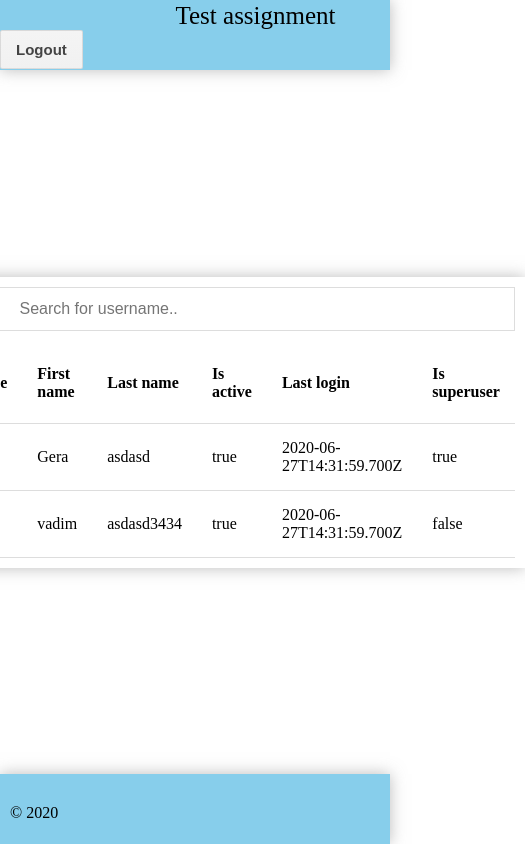
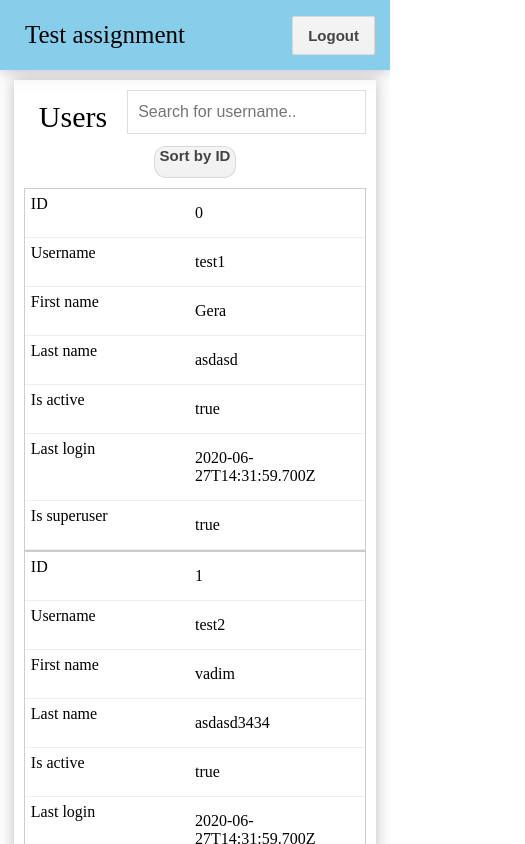
Before and after one commit to soldor37/authAsign, a Vue app: page /users in a window 390 px wide. Shown: the top 844 px of the page, 525 px wide, since content can reach past the window. Built offline with nearby package versions, Linux system fonts and the light colour scheme; no server answers; sample sign-in values are in the browser's storage.

Commit message:
responsive beta

```diff
--- a/src/App.vue
+++ b/src/App.vue
@@ -77,7 +77,7 @@ body {
 }
 .header-title {
   font-size: 25px;
-  margin-left: 45%;
+  margin-left: 25px;
 }
 .view-content {
   flex: 1;
@@ -128,4 +128,7 @@ body {
   background: rgb(245, 245, 245) linear-gradient(#f4f4f4, #f1f1f1);
   transition: all 0.218s ease 0s;
 }
+@media only screen and (max-width: 670px) {
+
+}
 </style>
--- a/src/components/AuthPage.vue
+++ b/src/components/AuthPage.vue
@@ -84,6 +84,7 @@ export default {
 }
 .window__submit {
   margin-top: 20px;
+  margin-bottom: 10px;
   width: 175px;
   height: 25px;
   display: flex;
@@ -114,4 +115,9 @@ export default {
   background: rgb(245, 245, 245) linear-gradient(#f4f4f4, #f1f1f1);
   transition: all 0.218s ease 0s;
 }
+@media only screen and (max-width: 670px) {
+  .window{
+    padding: 15px;
+  }
+}
 </style>
--- a/src/components/Users.vue
+++ b/src/components/Users.vue
@@ -10,7 +10,8 @@
             @keyup="searchUser()"
             placeholder="Search for username.."
           />
-        </div>
+      </div>
+      <div class="usersTable__toolbar__sortBtn" @click="sortTable(0)">Sort by ID</div>
     <table class="usersTable" id="usersTable">
       <thead>
         <tr class="usersTable__headers">
@@ -43,7 +44,7 @@
 </template>
 
 <script>
-import axios from "axios";
+//import axios from "axios";
 export default {
   name: "users",
   data() {
@@ -84,26 +85,26 @@ export default {
   },
   methods: {
     getData() {
-      this.getToken();
+      //this.getToken();
       //this.getUsers();
     },
-    getToken() {
-      var app = this;
-      axios
-        .post(
-          `http://emphasoft-test-assignment.herokuapp.com/api-token-auth/`,
-          app.authData
-        )
-        .then(response => {
-          //console.log(response);
-          app.authToken = response.data.token;
-        })
-        .catch(error => {
-          alert(error + "\n Ошибка подключения");
-          console.log("-----error-------");
-          console.log(error);
-        });
-    },
+    // getToken() {
+    //   var app = this;
+    //   axios
+    //     .post(
+    //       `http://emphasoft-test-assignment.herokuapp.com/api-token-auth/`,
+    //       app.authData
+    //     )
+    //     .then(response => {
+    //       //console.log(response);
+    //       app.authToken = response.data.token;
+    //     })
+    //     .catch(error => {
+    //       alert(error + "\n Ошибка подключения");
+    //       console.log("-----error-------");
+    //       console.log(error);
+    //     });
+    // },
     sortTable(n) {
       var table,
         rows,
@@ -248,4 +249,60 @@ td {
   border: 1px solid #ddd;
   margin-bottom: 12px;
 }
+.usersTable__toolbar__sortBtn{
+  display: none;
+  width: 80px;
+  height: 30px;
+  margin: auto auto 10px auto;
+  font-family: arial, sans-serif;
+  font-size: 15px;
+  font-weight: bold;
+  text-align: center;
+  color: rgb(68, 68, 68);
+  text-decoration: none;
+  user-select: none;
+  outline: none;
+  border: 1px solid rgba(0, 0, 0, 0.1);
+  border-radius: 12px;
+  background: rgb(245, 245, 245) linear-gradient(#f4f4f4, #f1f1f1);
+  transition: all 0.218s ease 0s;
+}
+@media only screen and (max-width: 760px) {
+  .usersTable__toolbar__sortBtn{
+    display: block;
+  }
+  .userTable__toolbar__search{
+    padding: 12px 20px 12px 10px;
+  }
+  table, thead, tbody, th, td, tr {
+		display: block;
+	}
+  thead tr {
+		position: absolute;
+		top: -9999px;
+		left: -9999px;
+	}
+  tr { border: 1px solid #ccc; }
+  td {
+		border: none;
+		border-bottom: 1px solid #eee;
+		position: relative;
+		padding-left: 50%;
+	}
+  td:before {
+		position: absolute;
+		top: 6px;
+		left: 6px;
+		width: 45%;
+		padding-right: 10px;
+		white-space: nowrap;
+	}
+  td:nth-of-type(1):before { content: "ID"; }
+	td:nth-of-type(2):before { content: "Username"; }
+	td:nth-of-type(3):before { content: "First name"; }
+	td:nth-of-type(4):before { content: "Last name"; }
+	td:nth-of-type(5):before { content: "Is active"; }
+	td:nth-of-type(6):before { content: "Last login"; }
+	td:nth-of-type(7):before { content: "Is superuser"; }
+}
 </style>
--- a/src/store.js
+++ b/src/store.js
@@ -6,27 +6,28 @@ export default new Vuex.Store({
   state: {
     status: '',
     token: localStorage.getItem('token') || '',
-    user : {},
+    user: {},
   },
   mutations: {
-    auth_request(state){
+    auth_request(state) {
       state.status = 'loading'
     },
-    auth_success(state, token, user){
+    auth_success(state, token, user) {
       state.status = 'success'
       state.token = token
       state.user = user
     },
-    auth_error(state){
+    auth_error(state) {
       state.status = 'error'
     },
-    logout(state){
+    logout(state) {
       state.status = ''
       state.token = ''
     },
   },
   actions: {
-    login({commit}, user){
+    login({ commit }, user) {
+      //---костыль
       commit('auth_request')
       if(user.username == "123"){
         const token = "781bd9f1de084f4daa7ba2aa8a71a2eab855354e"
@@ -34,6 +35,7 @@ export default new Vuex.Store({
         axios.defaults.headers.common['Authorization'] = token
         commit('auth_success', token, user)
       }
+
       // return new Promise((resolve, reject) => {
       //   commit('auth_request')
       //   // let data = {
@@ -77,14 +79,14 @@ export default new Vuex.Store({
     //     })
     //   })
     //  },
-     logout({commit}){
+    logout({ commit }) {
       return new Promise((resolve) => {
         commit('logout')
         localStorage.removeItem('token')
         delete axios.defaults.headers.common['Authorization']
         resolve()
       })
-     }
+    }
   },
   getters: {
     isLoggedIn: state => !!state.token,
```
